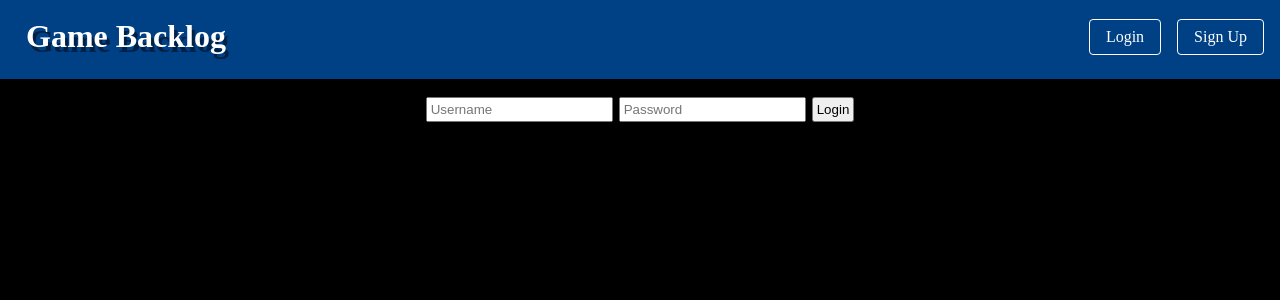
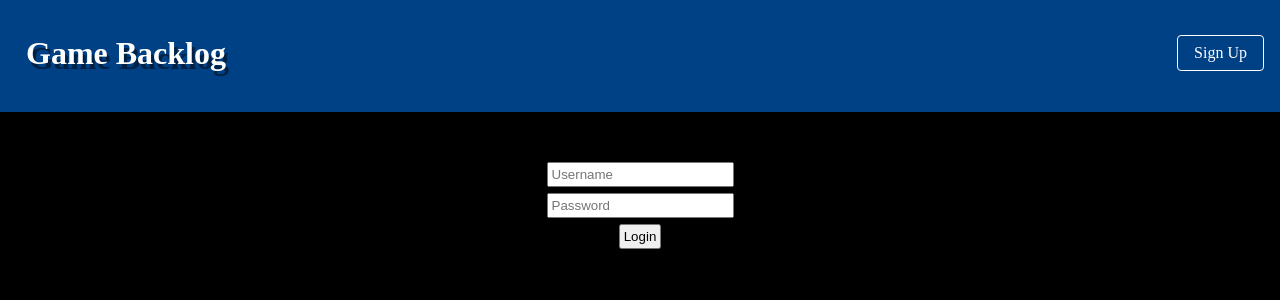
Before and after one commit to ANVILT4NK1SH/game-backlog, an Angular app: page /login in a window 1280 px wide. Shown: the top 300 px of the page. Built offline with nearby package versions, Linux system fonts and the light colour scheme.

Commit message:
Styling fixes and tweaks

```diff
--- a/src/app/auth/login/login.component.scss
+++ b/src/app/auth/login/login.component.scss
@@ -3,9 +3,14 @@
   justify-content: center;
   align-items: center;
   flex-direction: column;
+  padding: 2rem;
 }
 
 form{
+  display: flex;
+  justify-content: center;
+  align-items: center;
+  flex-direction: column;
   padding: 10px;
   margin: 5px
 }
--- a/src/app/auth/signup/signup.component.html
+++ b/src/app/auth/signup/signup.component.html
@@ -35,11 +35,11 @@
       <input type="password" formControlName="password_confirmation" placeholder="Confirm Password">
       @if (signupForm.get('password_confirmation')?.hasError('required') && signupForm.get('password_confirmation')?.touched) {
         <div class="error">Confirm Password is required!</div>
+      }@if (signupForm.hasError('passwordMismatch') && signupForm.get('password_confirmation')?.touched) {
+      <div class="error">Passwords do not match!</div>
       }
     </div>
-    @if (signupForm.hasError('passwordMismatch') && signupForm.get('password_confirmation')?.touched) {
-      <div class="error">Passwords do not match!</div>
-    }
+
     <button type="submit" [disabled]="signupForm.invalid">Submit</button>
 
   </form>
--- a/src/app/auth/signup/signup.component.scss
+++ b/src/app/auth/signup/signup.component.scss
@@ -8,9 +8,18 @@
   justify-self: center;
   justify-content: center;
   align-items: center;
+  padding: 2rem;
 }
 
 form{
+  display: flex;
+  flex-direction: column;
+  justify-content: center;
+  align-items: center;
+}
+
+.form-group{
+  padding: .25rem;
   display: flex;
   flex-direction: column;
   justify-content: center;
--- a/src/app/components/header/header.component.html
+++ b/src/app/components/header/header.component.html
@@ -10,8 +10,11 @@
       @if (authService.isLoggedIn()){
         <button (click)="logout()">Logout</button>
       } @else {
-        <a routerLink="/login">Login</a>
-        <a routerLink="/signup">Sign Up</a>
+        @if(isLoginPage){
+          <a routerLink="/signup">Sign Up</a>
+        } @else {<a routerLink="/login">Login</a>}
+
+
       }
     </div>
 
--- a/src/app/components/header/header.component.scss
+++ b/src/app/components/header/header.component.scss
@@ -8,8 +8,9 @@
   background-color: #004085;
   /* Primary color for the navbar */
   color: white;
-  padding: 0.5rem 1rem;
+  padding: 0 1rem;
   width: 100;
+  height: 7rem;
   z-index: 20;
   box-shadow: 0px 3px black;
 }
@@ -30,7 +31,6 @@
 .stellar-navbar .brand-name {
   transition: .5s;
   padding: 10px;
-  width: 100%;
 }
 
 .stellar-navbar .brand-name a {
@@ -91,6 +91,7 @@
 }
 .site-name{
   transition: 0.5s;
+  min-width: 200px;
 }
 
 .site-name:hover{
--- a/src/app/components/header/header.component.ts
+++ b/src/app/components/header/header.component.ts
@@ -1,6 +1,6 @@
 import { Component } from '@angular/core';
 import { AuthService } from '../../services/auth.service';
-import { RouterModule } from '@angular/router';
+import { Router, RouterModule } from '@angular/router';
 import { MatTooltipModule } from '@angular/material/tooltip';
 import { MatIconModule } from '@angular/material/icon';
 
@@ -12,9 +12,13 @@
   styleUrl: './header.component.scss',
 })
 export class HeaderComponent {
-  constructor(public authService: AuthService) {}
+  constructor(public authService: AuthService, private router: Router) {}
 
   logout() {
     this.authService.logout();
   }
+
+  get isLoginPage(): boolean {
+    return this.router.url === '/login'
+  }
 }
--- a/src/app/components/side-bar/side-bar.component.scss
+++ b/src/app/components/side-bar/side-bar.component.scss
@@ -2,7 +2,7 @@
   position: fixed;
   z-index: 19;
   width: 200px;
-  height: 82vh;
+  height: calc(100vh - 8rem);
   background-color: #004085db;
   color: whitesmoke;
   display: flex;
```
